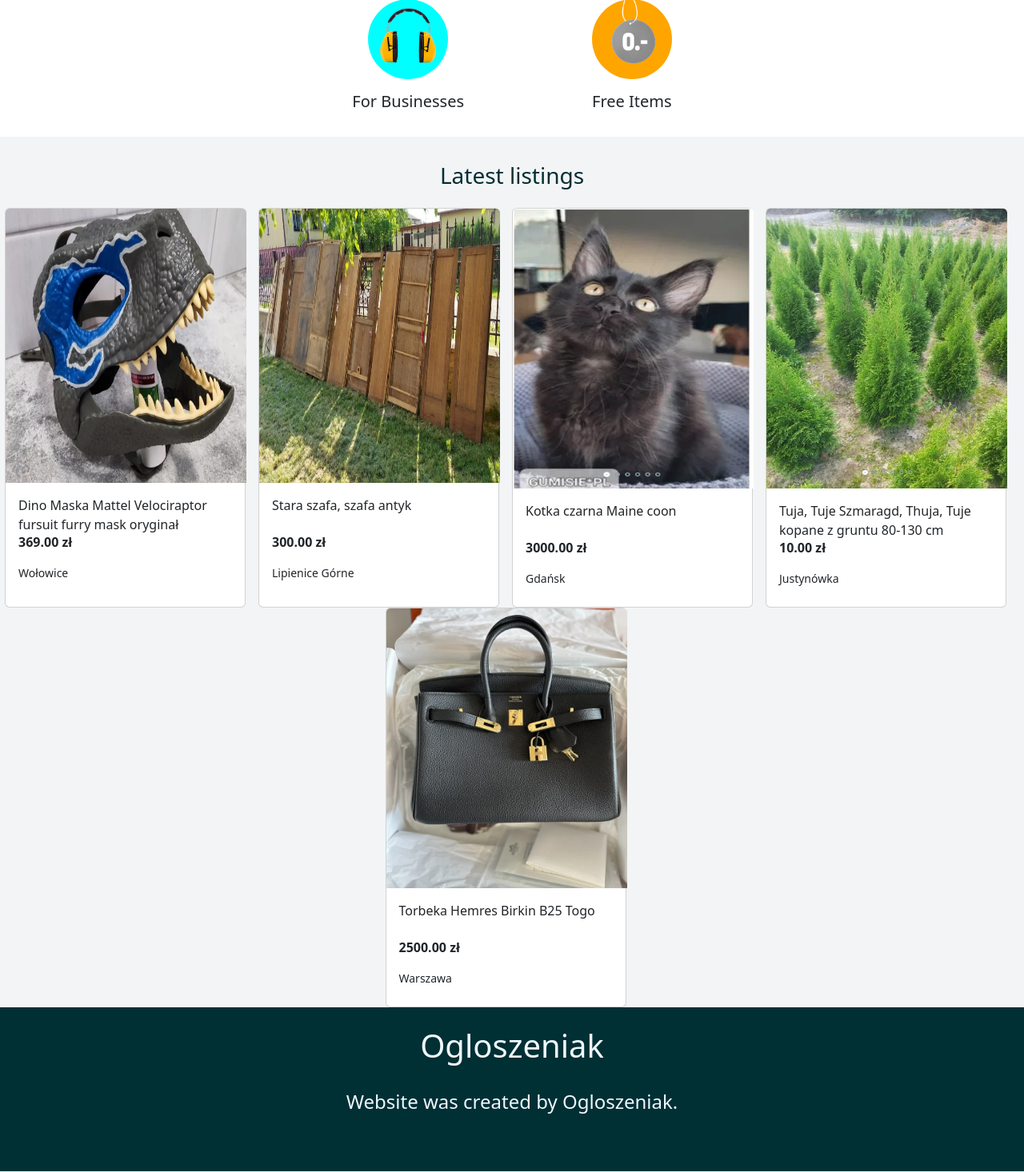
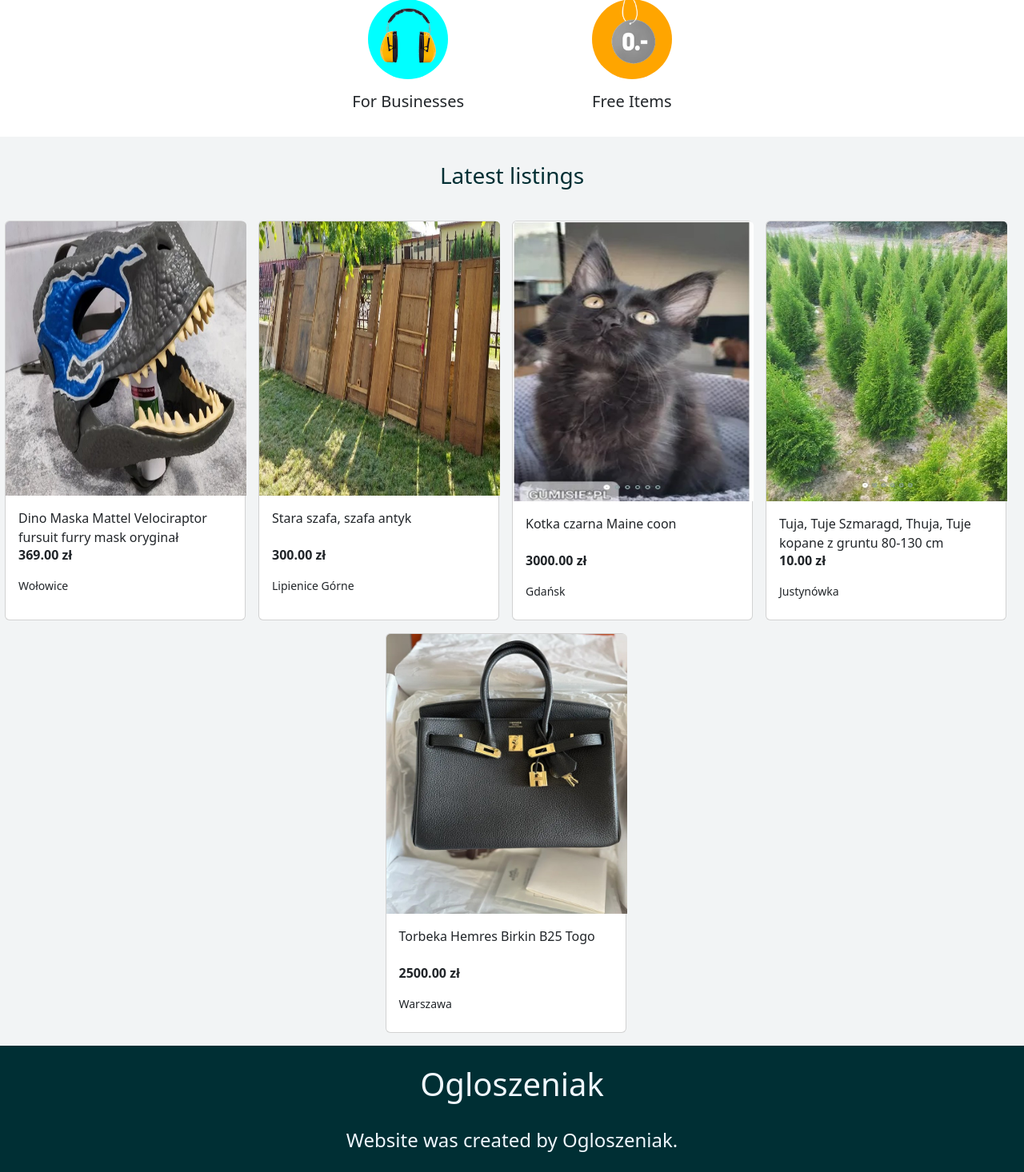
Before and after one commit to Veeles/Ogloszeniak.pl, a Django app: page / in a window 1280 px wide. Shown: the part 1115-2581 px from the top of the page at 80% size. Run offline with Django 5.2, Linux system fonts and the light colour scheme; data comes from the database, SQL or seed files in the repository; some libraries are stand-ins or nearby versions.

Commit message:
Finish index.html

```diff
--- a/ogloszeniak/ogloszeniak/views.py
+++ b/ogloszeniak/ogloszeniak/views.py
@@ -5,7 +5,7 @@ from listings.models import Category, Product
 def home_view(request):
     template =  loader.get_template('index.html')
     categories = Category.objects.all().values()
-    products = Product.objects.order_by('-created_at')
+    products = Product.objects.order_by('-created_at')[:40]
     context = {
         'categories':categories,
         'products':products
--- a/ogloszeniak/templates/index.html
+++ b/ogloszeniak/templates/index.html
@@ -44,9 +44,14 @@
     <div class="latest_listings pt-2">
         <h3 class="text-center mt-4 mb-4 mt-4" style="color: #002f34;">Latest listings</h3>
         <div class="latest_listings_cards">
-            <div class="d-flex flex-wrap text-center justify-content-center">
+            <div class="d-flex flex-wrap text-center justify-content-center mb-3">
 
                 {% for product in products %}
+                {% if forloop.counter0|divisibleby:4 %}
+                </div>
+                <div class="d-flex flex-wrap text-center justify-content-center pb-3">
+                {% endif %}
+
 
                 <div class="card me-3" style="width: 301px; height: 500px;">
                     <img class="card-img-top" src="../media/{{product.photo}}" alt="Card image cap" style="width: 301px; height: 350px;">
@@ -59,8 +64,11 @@
 
                 </div>
                 {% endfor %}
+
             </div>
+
         </div>
+
 
     </div>
 
```
